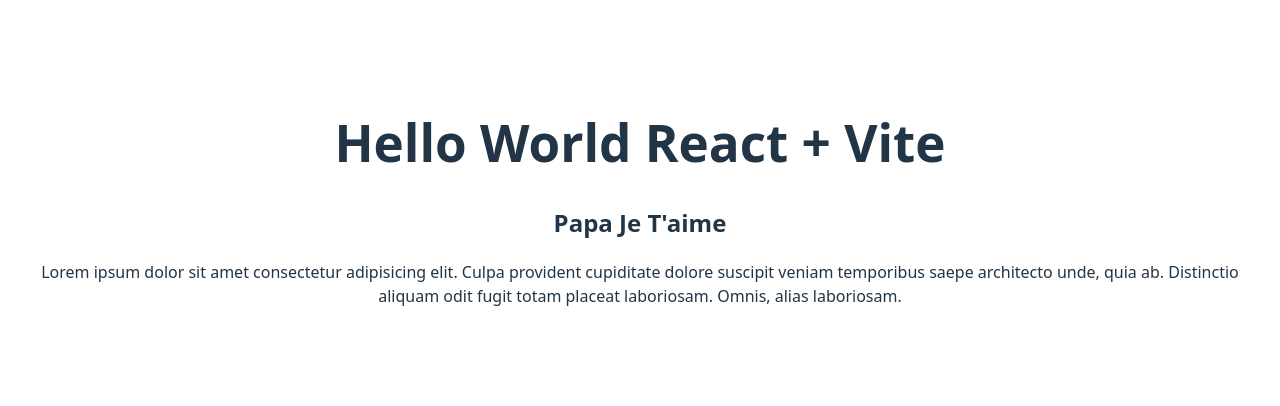
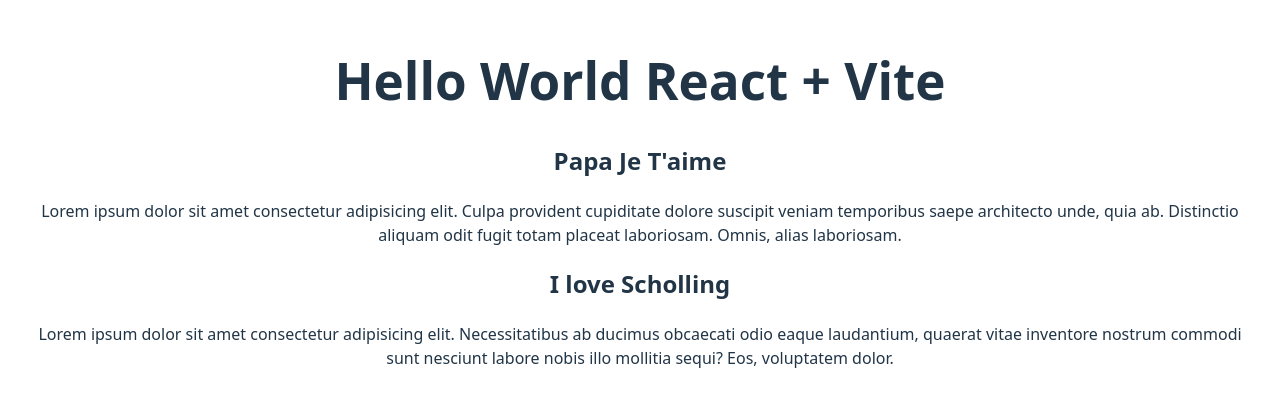
Before and after one commit to DJOUMESSI2004/devops, a React (Vite) app: page / in a window 1280 px wide. Shown: the part 198-604 px from the top of the page. Built offline with nearby package versions, Linux system fonts and the light colour scheme.

Commit message:
added text

```diff
--- a/src/App.jsx
+++ b/src/App.jsx
@@ -11,6 +11,9 @@
       <h1>Hello World React + Vite</h1>
       <h2>Papa Je T'aime</h2>
       <p>Lorem ipsum dolor sit amet consectetur adipisicing elit. Culpa provident cupiditate dolore suscipit veniam temporibus saepe architecto unde, quia ab. Distinctio aliquam odit fugit totam placeat laboriosam. Omnis, alias laboriosam.</p>
+
+      <h2>I love Scholling</h2>
+      <p>Lorem ipsum dolor sit amet consectetur adipisicing elit. Necessitatibus ab ducimus obcaecati odio eaque laudantium, quaerat vitae inventore nostrum commodi sunt nesciunt labore nobis illo mollitia sequi? Eos, voluptatem dolor.</p>
     </>
   )
 }
```
